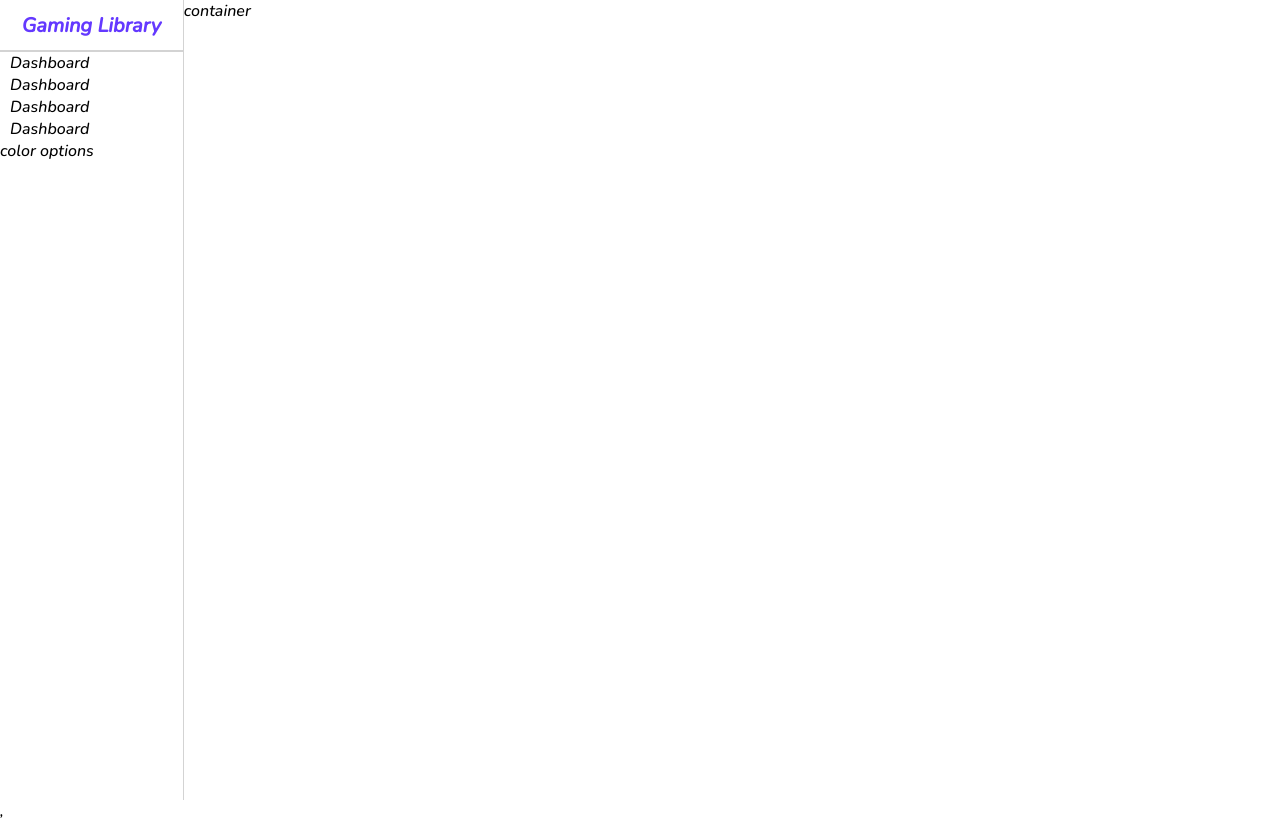
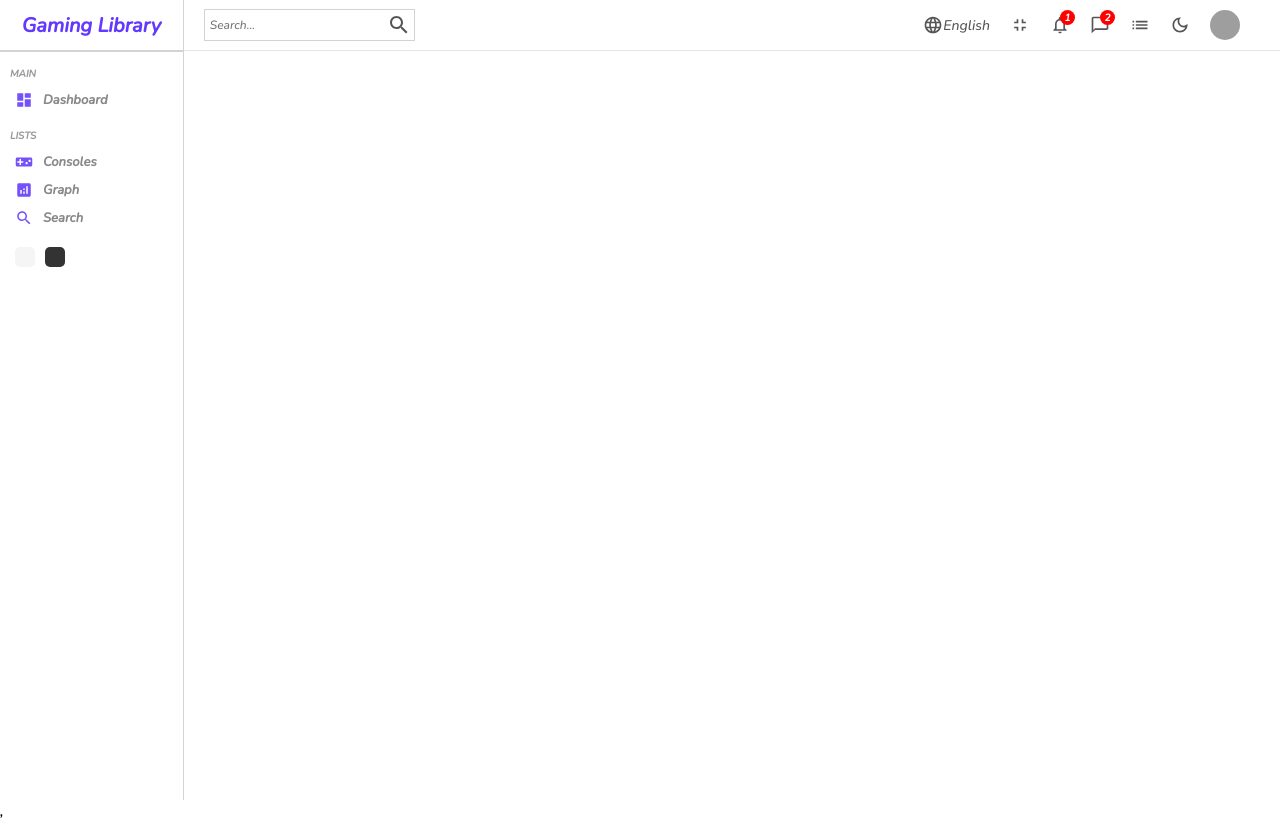
Before and after one commit to psions/VideoGameFrontEnd, a React (Create React App) app: page / in a window 1280 px wide. Built offline with nearby package versions, Linux system fonts and the light colour scheme; grey boxes are pictures that could not be loaded.

Commit message:
created tables for search + widget + navbar and sidebar have configurations for future projects

```diff
--- a/package.json
+++ b/package.json
@@ -5,6 +5,7 @@
   "dependencies": {
     "@emotion/react": "^11.9.0",
     "@emotion/styled": "^11.8.1",
+    "@mui/icons-material": "^5.6.2",
     "@mui/material": "^5.6.3",
     "@testing-library/jest-dom": "^5.16.4",
     "@testing-library/react": "^13.1.1",
--- a/src/components/Home/Home.jsx
+++ b/src/components/Home/Home.jsx
@@ -1,4 +1,5 @@
 import Sidebar from "../../components/sidebar/Sidebar"
+import Navbar from "../../components/navbar/Navbar"
 import "./home.scss"
 
 
@@ -6,7 +7,12 @@ const Home = () => {
     return (
         <div className="home">
             <Sidebar/>
-            <div className="homeContainer">container</div>
+            <div className="homeContainer">
+                <Navbar/>
+                <div className="widgets">
+
+                </div>
+            </div>
         </div>
      );
 }
--- a/src/components/Navbar/Navbar.jsx
+++ b/src/components/Navbar/Navbar.jsx
@@ -1,8 +1,53 @@
 import "./navbar.scss";
+import SearchIcon from '@mui/icons-material/Search';
+import LanguageOutlinedIcon from '@mui/icons-material/LanguageOutlined';
+import DarkModeOutlinedIcon from '@mui/icons-material/DarkModeOutlined';
+import FullscreenExitOutlinedIcon from '@mui/icons-material/FullscreenExitOutlined';
+import NotificationsNoneOutlinedIcon from '@mui/icons-material/NotificationsNoneOutlined';
+import ChatBubbleOutlineOutlinedIcon from '@mui/icons-material/ChatBubbleOutlineOutlined';
+import ListOutlinedIcon from '@mui/icons-material/ListOutlined';
 
 const Navbar = () => {
     return (
-        <div className='Navbar'>Navbar</div>
+        <div className='navbar'>
+            <div className="wrapper">
+                <div className="search">
+                    <input type="text" placeholder="Search..." />
+                    <SearchIcon/>
+                </div>
+                <div className="items">
+                    <div className="item">
+                        <LanguageOutlinedIcon className="icon"/>
+                        English
+                    </div>
+                    <div className="item">
+                        <FullscreenExitOutlinedIcon className="icon"/>
+                    </div>
+                    <div className="item">
+                        <NotificationsNoneOutlinedIcon className="icon"/>
+                        <div className="counter">1</div>
+
+                    </div>
+                    <div className="item">
+                        <ChatBubbleOutlineOutlinedIcon className="icon"/>
+                        <div className="counter">2</div>
+                    </div>
+                    <div className="item">
+                        <ListOutlinedIcon className="icon"/>
+                    </div>
+                    <div className="item">
+                        <DarkModeOutlinedIcon className="icon"/>
+                    </div>
+                    <div className="item">
+                        <img
+                            src="https://images.pexels.com/photos/1089438/pexels-photo-1089438.jpeg?cs=srgb&dl=pexels-markus-spiske-1089438.jpg&fm=jpg"
+                            alt=""
+                            className="avatar"
+                        />
+                    </div>
+                </div>
+            </div>
+        </div>
      );
 }
 
--- a/src/components/Navbar/Navbar.scss
+++ b/src/components/Navbar/Navbar.scss
@@ -1,7 +1,74 @@
 .navbar{
-    background-color: rebeccapurple;
-    .title{
+   height: 50px;
+   border-bottom: .5px solid rgb(231,228,228);
+   display: flex;
+   align-items: center;
+   font-size: 14px;
+   color: #555;
 
-        color: white;
+   .wrapper{
+       width: 100%;
+       padding: 20px;
+       display: flex;
+       align-items: center;
+       justify-content: space-between;
+
+       .search{
+           display: flex;
+           align-items: center;
+           border: .5px solid lightgray;
+           padding: 3px;
+
+           input{
+               border: none;
+               outline: none;
+               background-color: transparent;
+
+               &::placeholder{
+                   font-size: 12px;
+               }
+           }
+       }
+
+
+       .items{
+           display: flex;
+           align-items: center;
+
+           .item{
+             display: flex;
+             align-items: center;
+             margin-right: 20px;
+             position: relative;
+
+             .icon{
+                 font-size: 20px;
+             }
+
+             .avatar{
+                 width: 30px;
+                 height: 30px;
+                 border-radius: 50%;
+             }
+
+             .counter{
+                 width: 15px;
+                 height: 15px;
+                 background-color: red;
+                 border-radius: 50%;
+                 color: white;
+                 display: flex;
+                 align-items: center;
+                 justify-content: center;
+                 font-size: 10px;
+                 font-weight: bold;
+                 position: absolute;
+                 top: -5px;
+                 right: -5px;
+
+
+             }
+           }
+       }
     }
 }
--- a/src/components/sidebar/Sidebar.jsx
+++ b/src/components/sidebar/Sidebar.jsx
@@ -1,4 +1,8 @@
-import "./Sidebar.scss";
+import "./sidebar.scss";
+import DashboardIcon from '@mui/icons-material/Dashboard';
+import VideogameAssetIcon from '@mui/icons-material/VideogameAsset';
+import AnalyticsIcon from '@mui/icons-material/Analytics';
+import SearchIcon from '@mui/icons-material/Search';
 
 const Sidebar = () => {
     return (
@@ -9,21 +13,31 @@ const Sidebar = () => {
             <hr />
             <div className="center">
                 <ul>
+                    <p className="title">MAIN</p>
                     <li>
+                        <DashboardIcon className="icon"/>
                      <span>Dashboard</span>
                     </li>
+                    <p className="title">LISTS</p>
                     <li>
-                     <span>Dashboard</span>
+                        <VideogameAssetIcon className="icon"/>
+                     <span>Consoles</span>
                     </li>
                     <li>
-                     <span>Dashboard</span>
+                        <AnalyticsIcon className="icon"/>
+                     <span>Graph</span>
                     </li>
                     <li>
-                     <span>Dashboard</span>
+                        <SearchIcon className="icon"/>
+                     <span>Search</span>
                     </li>
                 </ul>
             </div>
-            <div className="bottom">color options</div>
+            <div className="bottom">
+                <div className="colorOption"></div>
+                <div className="colorOption"></div>
+                <div className="colorOption"></div>
+            </div>
         </div>
      );
 }
--- a/src/components/sidebar/Sidebar.scss
+++ b/src/components/sidebar/Sidebar.scss
@@ -30,6 +30,59 @@
             list-style: none;
             margin: 0;
             padding: 0;
+
+            .title{
+                font-size: 10px;
+                font-weight: bold;
+                color: #999;
+                margin-top: 15px;
+                margin-bottom: 5px;
+            }
+            li{
+                display: flex;
+                align-items: center;
+                padding: 5px;
+                cursor: pointer;
+
+                &:hover{
+                    background-color: #ece8ff;
+                }
+
+                .icon{
+                    font-size: 18px;
+                    color: #7451f8;
+                }
+
+                span{
+                    font-size: 13px;
+                    font-weight: 600;
+                    color: #888;
+                    margin-left: 10px;
+                }
+
+            }
+        }
+    }
+
+    .bottom{
+        display: flex;
+        align-items: center;
+        margin: 10px;
+
+        .colorOption{
+            width: 20px;
+            height: 20px;
+            border-radius: 5px;
+            border: 1px solid color #7451f8;
+            cursor: pointer;
+            margin: 5px;
+
+            &:nth-child(1){
+                background-color: whitesmoke;
+            }
+            &:nth-child(2){
+                background-color: #333;
+            }
         }
     }
 }
```
Also changed, not shown: 1 other file (tests, documents, lock files or other folders).
